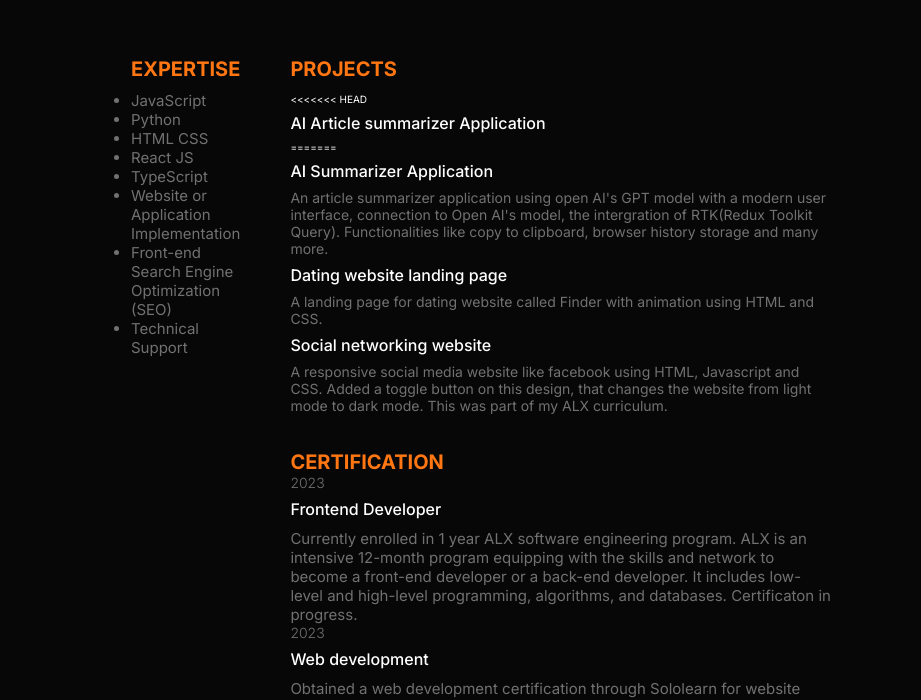
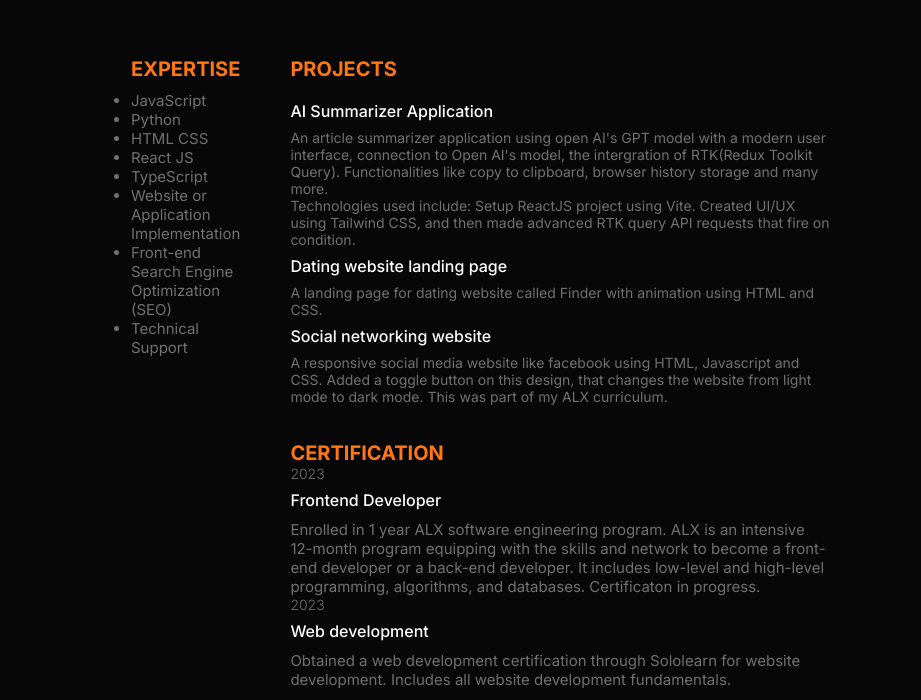
Before and after one commit to Lerato-Lee/My-CV, a plain HTML site: page index.html in a window 1280 px wide. Shown: the part 373-1073 px from the top of the page, without its empty margins (159-1080 px from the left). Drawn offline with Linux system fonts and the light colour scheme.

Commit message:
update HTML

```diff
--- a/index.html
+++ b/index.html
@@ -48,15 +48,12 @@
                 <h3 class="title">Projects</h3>
                 <br>
                 <div class="projects_item">
-<<<<<<< HEAD
-                    <h4 class="item_title">AI Article summarizer Application</h4>
-=======
                     <h4 class="item_title">AI Summarizer Application</h4>
-
                     <p class="item_subtitle">
                         An article summarizer application using open AI's GPT model with a modern user interface,
                         connection to Open AI's model, the intergration of RTK(Redux Toolkit Query).
                         Functionalities like copy to clipboard, browser history storage and many more.
+                        <br>Technologies used include: Setup ReactJS project using Vite. Created UI/UX using Tailwind CSS, and then made advanced RTK query API requests that fire on condition.
                     </p>
                 </div>
                 <div class="projects_item">
@@ -83,7 +80,7 @@
                         <p class="item_preTitle">2023</p>
                         <h4 class="item_title">Frontend Developer</h4>
                         <p class="description">
-                        Currently enrolled in 1 year ALX software engineering program.
+                        Enrolled in 1 year ALX software engineering program.
                             ALX is an intensive 12-month program equipping with the skills and network to become a front-end developer
                             or a back-end developer.
                             It includes low-level and high-level programming, algorithms, and databases.
```
